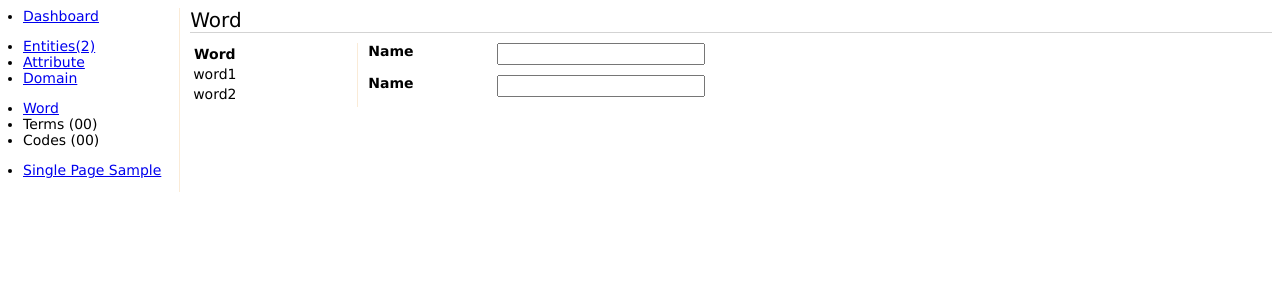
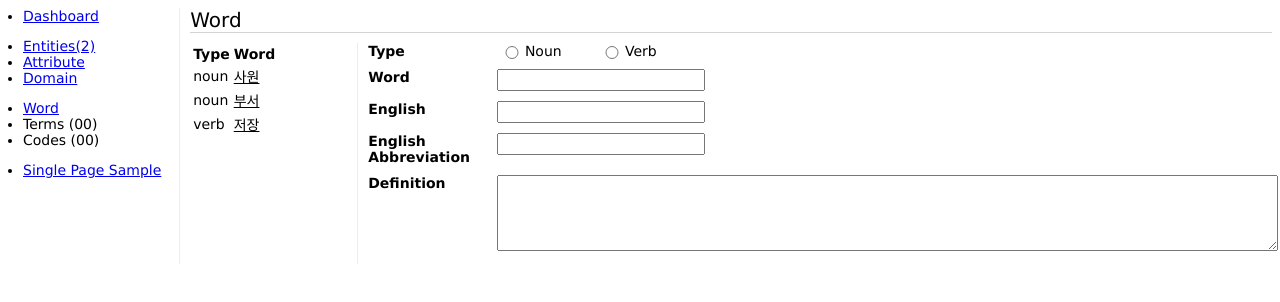
Before and after one commit to TaehyoungKoo/erd, a Vue app: page /#/word in a window 1280 px wide. Shown: the top 302 px of the page. Built offline with nearby package versions, Linux system fonts and the light colour scheme.

Commit message:
add word standard component

```diff
--- a/src/components/standard/Word.vue
+++ b/src/components/standard/Word.vue
@@ -6,35 +6,75 @@
 
     <div class='page-body'>
       <div class='page-body-frame'>
+
         <div class='page-body-left'>
           <table>
             <thead>
               <tr>
+                <th>Type</th>
                 <th>Word</th>
               </tr>
             </thead>
-            <tr v-for="word in this.$store.state.word" v-bind:key="word.name">
-              <td>{{word.name}}</td>
+            <tr v-for="word in this.$store.state.word" v-bind:key="word.word">
+              <td>{{word.type}}</td>
+              <td class="underline cursor-hand" @click="selectWord(word)">{{word.word}}</td>
             </tr>
           </table>
         </div>
+
         <div class='page-body-right'>
 
           <div class='field-group'>
             <div class='field-label'>
-              <label>Name</label>
+              <label>Type</label>
             </div>
             <div class='field-controls'>
-              <input type='input' id='name'>
+              <div class='field-controls-horizental'>
+                <div id='radio-button-container-noun' class='field-controls radio-button-container'>
+                  <input v-model='this.selectedWord.type' type='radio' name='type' value='noun' checked>
+                  <label>Noun</label>
+                </div>
+                <div id='radio-button-container-verb' class='field-controls radio-button-container'>
+                  <input v-model='this.selectedWord.type' type='radio' name='type' value='verb'>
+                  <label>Verb</label>
+                </div>
+              </div>
             </div>
           </div>
 
           <div class='field-group'>
             <div class='field-label'>
-              <label>Name</label>
+              <label>Word</label>
             </div>
             <div class='field-controls'>
-              <input type='input' id='name'>
+              <input v-model="this.selectedWord.word" type='input' id='word'>
+            </div>
+          </div>
+
+          <div class='field-group'>
+            <div class='field-label'>
+              <label>English</label>
+            </div>
+            <div class='field-controls'>
+              <input v-model='this.selectedWord.english' type='input' id='english'>
+            </div>
+          </div>
+
+          <div class='field-group'>
+            <div class='field-label'>
+              <label>English Abbreviation</label>
+            </div>
+            <div class='field-controls'>
+              <input v-model='this.selectedWord.englishAbbreviation' type='input' id='englishAbbreviation'>
+            </div>
+          </div>
+
+          <div class='field-group'>
+            <div class='field-label'>
+              <label>Definition</label>
+            </div>
+            <div class='field-controls'>
+              <textarea v-model='this.selectedWord.definition' id='definition'></textarea>
             </div>
           </div>
 
@@ -58,10 +98,14 @@ export default {
   data: function () {
     return {
       message: '',
+      selectedWord:{},
     }
   },
 
   methods: {
+    selectWord: function (word) {
+      this.selectedWord = word
+    },
   },
 }
 </script>
--- a/src/css/pc.css
+++ b/src/css/pc.css
@@ -69,6 +69,22 @@ body{
 .field-controls label{
   /* color: black; */
 }
+.field-controls-horizental{
+  display: flex;
+  flex-direction: row;
+}
+
+.radio-button-container{
+  width: 100px;
+  display: flex;
+}
+.radio-button-container input{
+  width: 20px;
+}
+.radio-button-container label{
+  width: 20px;
+}
+
 .button-group{
   width: 100%;
   text-align: right;
--- a/src/store.js
+++ b/src/store.js
@@ -17,12 +17,25 @@ export default new Vuex.Store({
     ],
     word: [
       {
-        name: 'word1',
-        description: 'word1 description',
+        type: 'noun',
+        word: '사원',
+        english: 'Employee',
+        englishAbbreviation: 'EMP',
+        definition: '사원에 대한 정의',
       },
       {
-        name: 'word2',
-        description: 'word2 description',
+        type: 'noun',
+        word: '부서',
+        english: 'Department',
+        englishAbbreviation: 'DEPT',
+        definition: '부서에 대한 정의',
+      },
+      {
+        type: 'verb',
+        word: '저장',
+        english: 'save',
+        englishAbbreviation: '',
+        definition: '',
       },
     ],
   },
```
Also changed, not shown: 1 other file (tests, documents, lock files or other folders).
